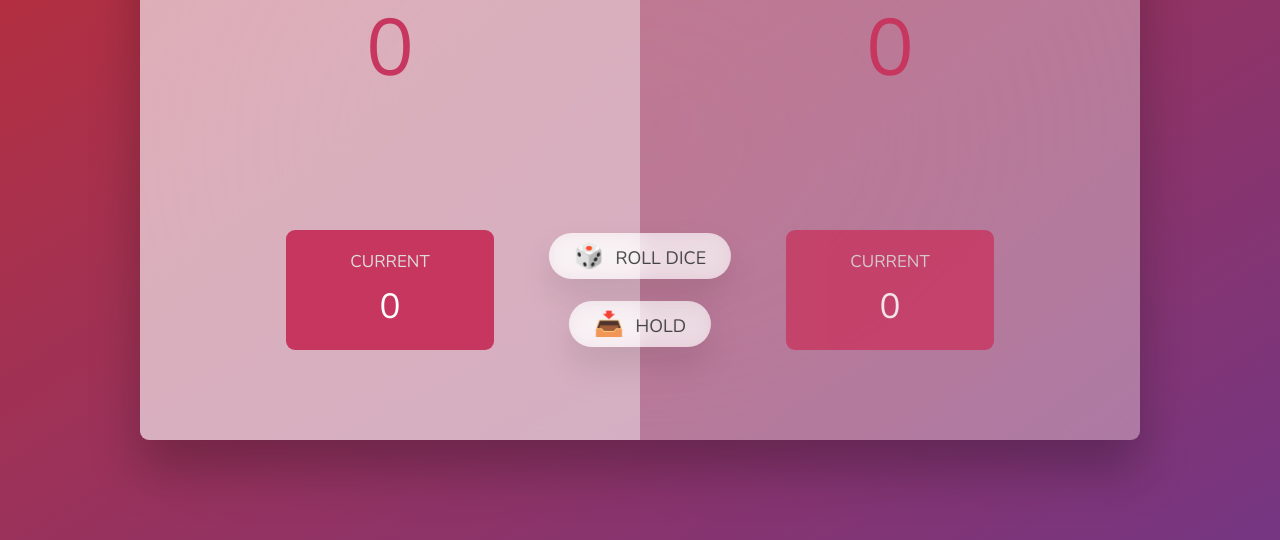
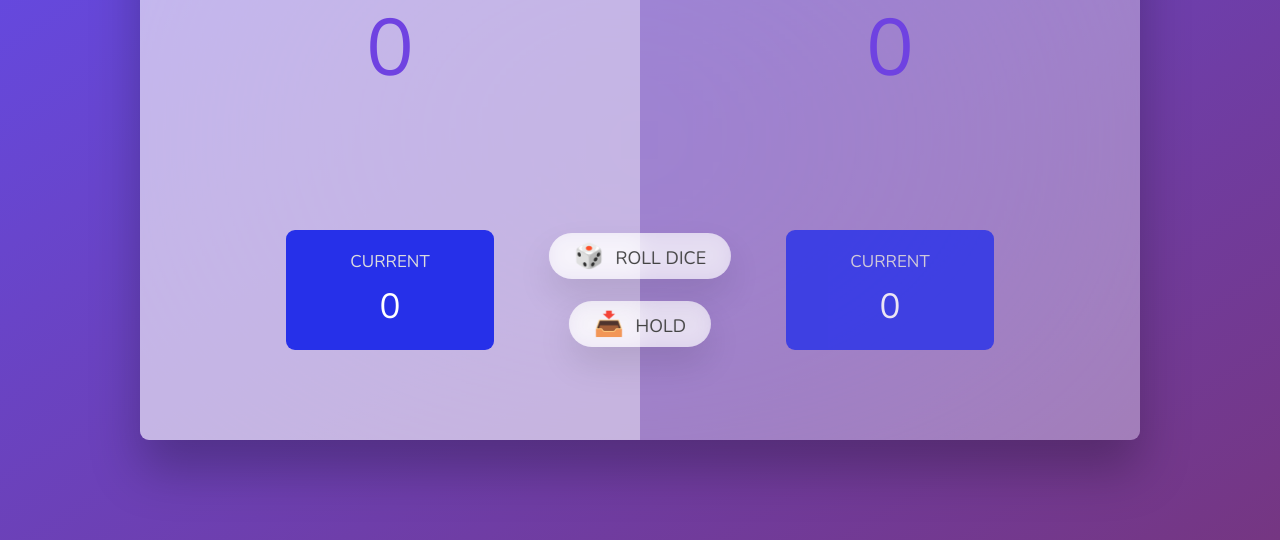
Before and after one commit to AayushSrivastav29/PIGgame, a plain HTML site: page index.html in a window 1280 px wide. Shown: the part 260-800 px from the top of the page. Drawn offline with nearby package versions, Linux system fonts and the light colour scheme.

Commit message:
Update style.css

```diff
--- a/style.css
+++ b/style.css
@@ -16,7 +16,7 @@ body {
   font-weight: 400;
   height: 100vh;
   color: #333;
-  background-image: linear-gradient(to top left, #753682 0%, #bf2e34 100%);
+  background-image: linear-gradient(to top left, #753682 0%, #624cef 100%);
   display: flex;
   align-items: center;
   justify-content: center;
@@ -59,7 +59,7 @@ main {
 .score {
   font-size: 8rem;
   font-weight: 300;
-  color: #c7365f;
+  color: #6f42e1;
   margin-bottom: auto;
 }
 
@@ -78,7 +78,7 @@ main {
 }
 
 .current {
-  background-color: #c7365f;
+  background-color: #2630e9;
   opacity: 0.8;
   border-radius: 9px;
   color: #fff;
@@ -163,9 +163,10 @@ main {
 
 .player--winner .name {
   font-weight: 700;
-  color: #c7365f;
+  color: #2ff31d;
+
 }
 
-.hidden {
+.hidden{
   display: none;
 }
```
